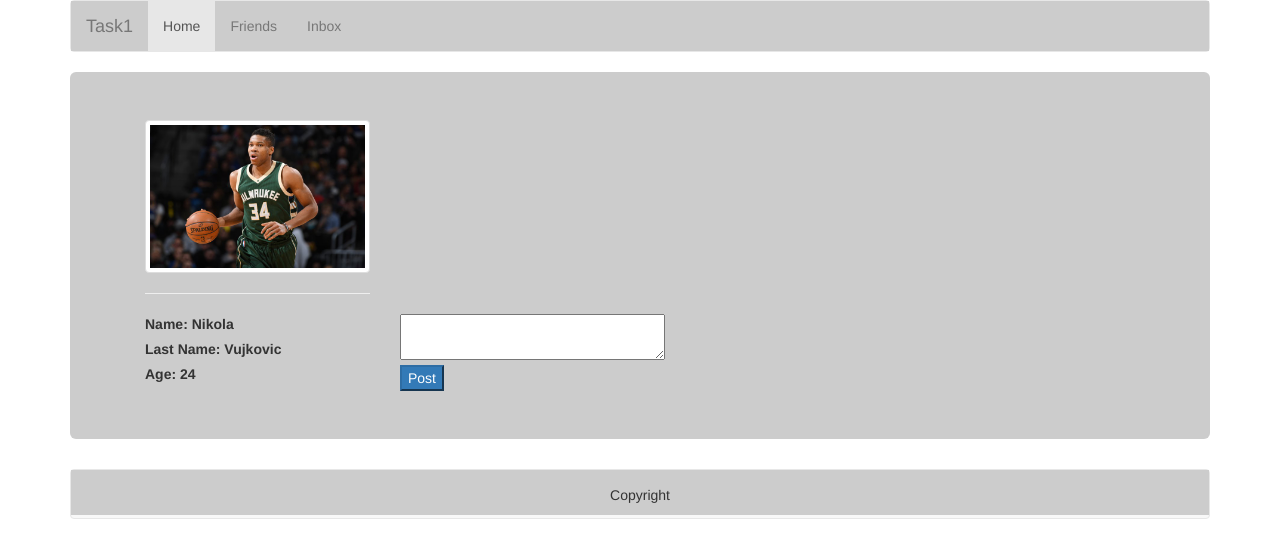
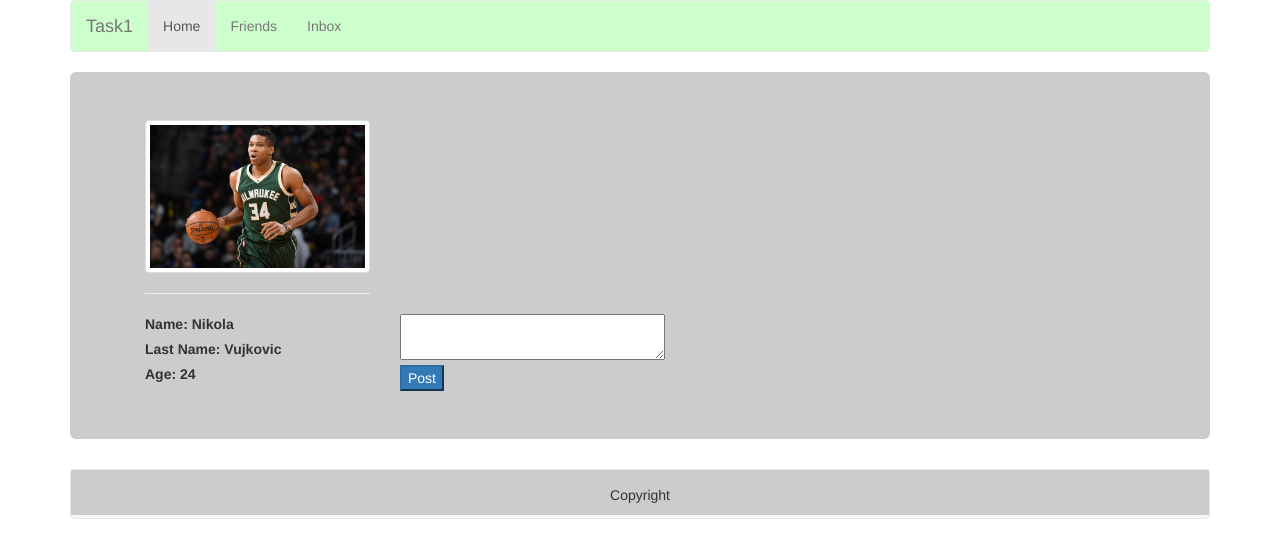
Before and after one commit to DeveloperAtHome/angular6, an Angular app: page / in a window 1280 px wide. Shown: the top 558 px of the page. Built offline with nearby package versions, Linux system fonts and the light colour scheme.

Commit message:
changed css file

```diff
--- a/src/app/header/header.component.css
+++ b/src/app/header/header.component.css
@@ -1,3 +1,3 @@
 .container-fluid{
-    background-color: #ccc;
+    background-color: #cfc;
 }
```
